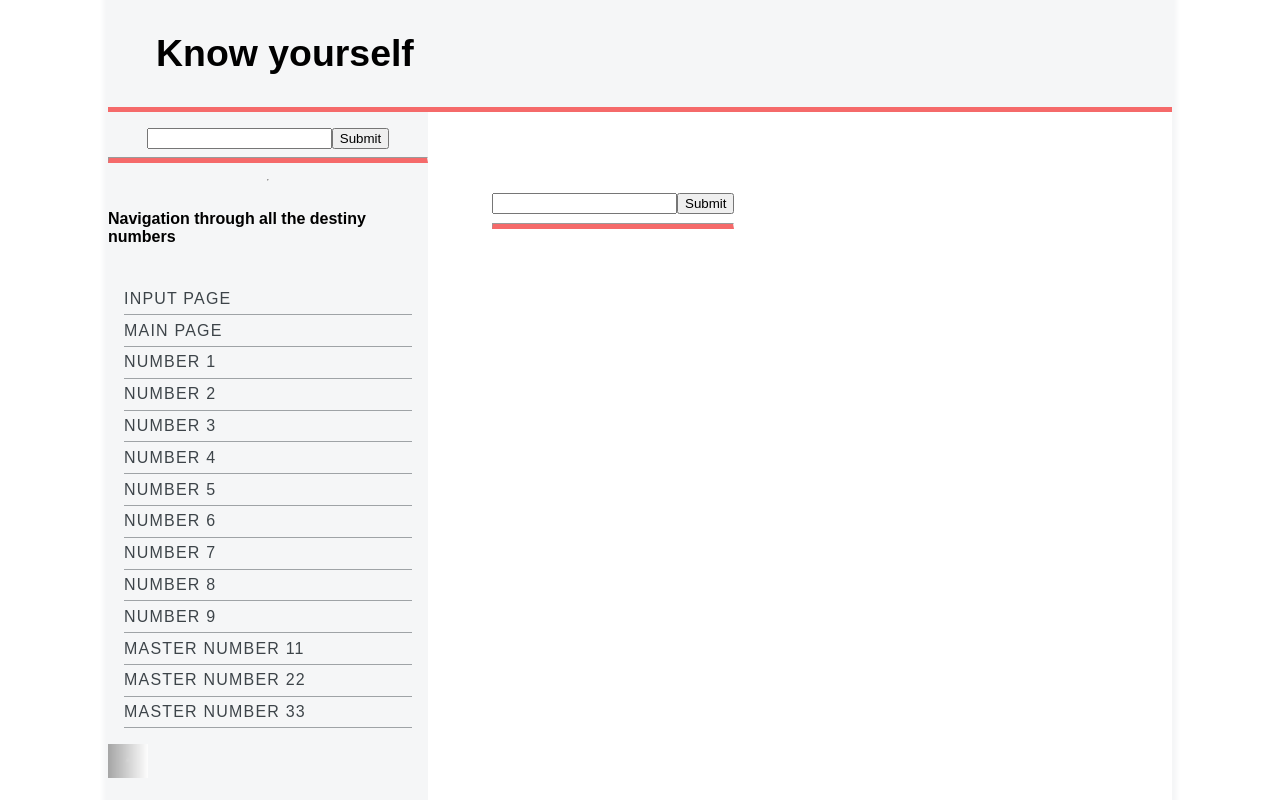
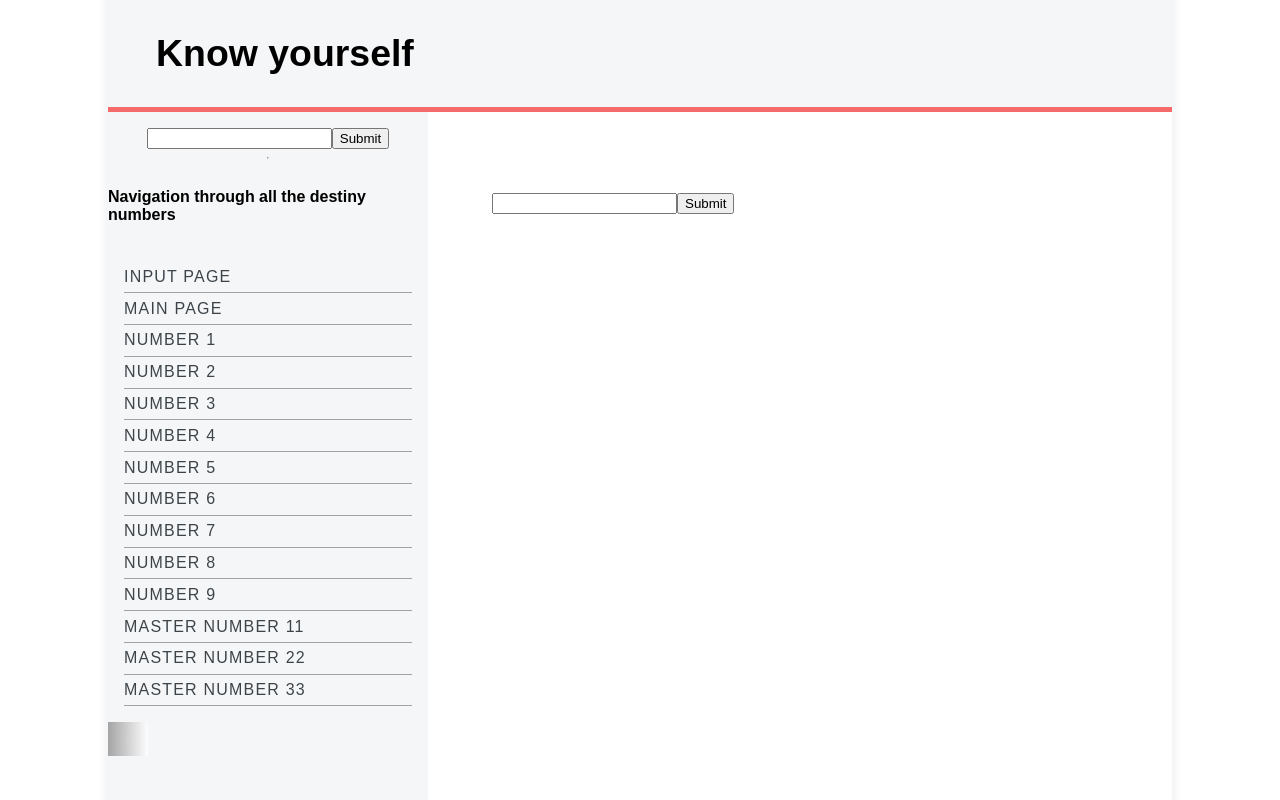
Before and after one commit to ChrisForti/know-urself, a React (Vite) app: page / in a window 1280 px wide. Built offline with nearby package versions, Linux system fonts and the light colour scheme.

Commit message:
Removed horizontal rule in input.tsx

```diff
--- a/src/components/Input.tsx
+++ b/src/components/Input.tsx
@@ -22,7 +22,7 @@ export function Input({ setChoice }: InputProps) {
         }}
       />
       <button type="submit">Submit</button>
-      <hr className={styles.hr} />
+      {/* <hr className={styles.hr} /> */}
     </form>
   );
 }
```
